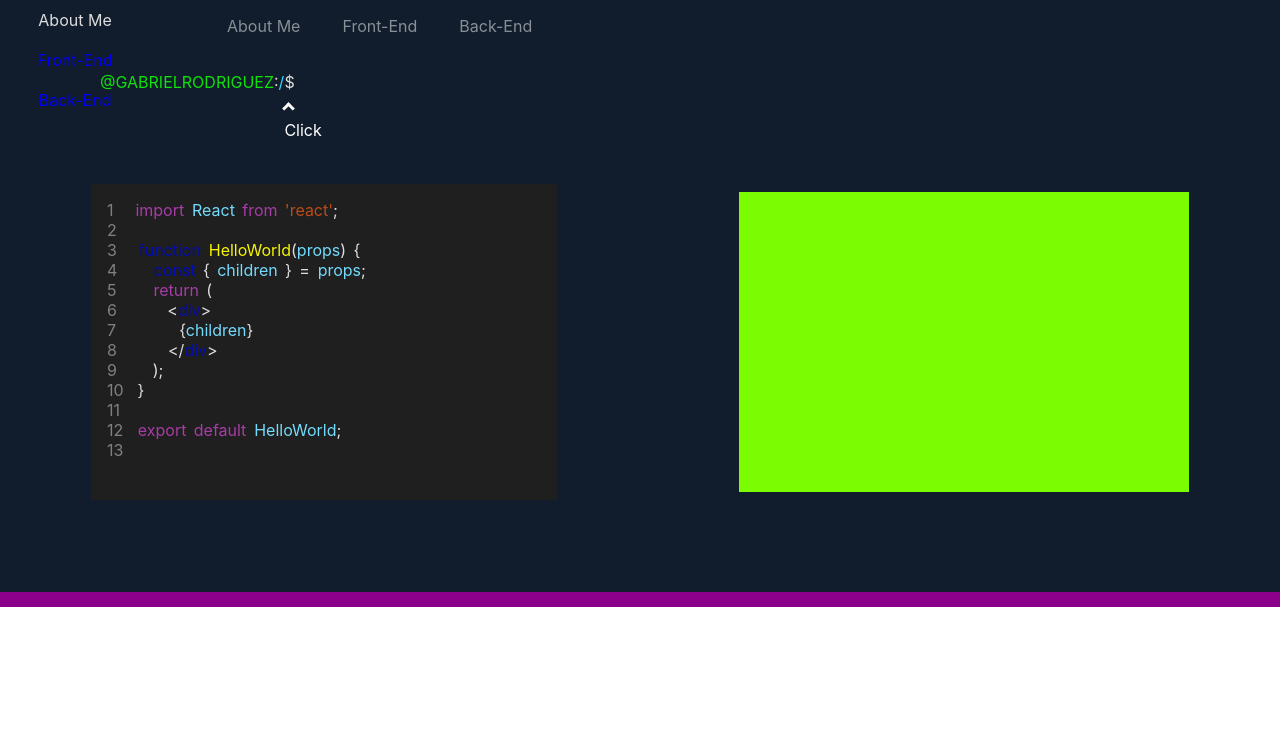
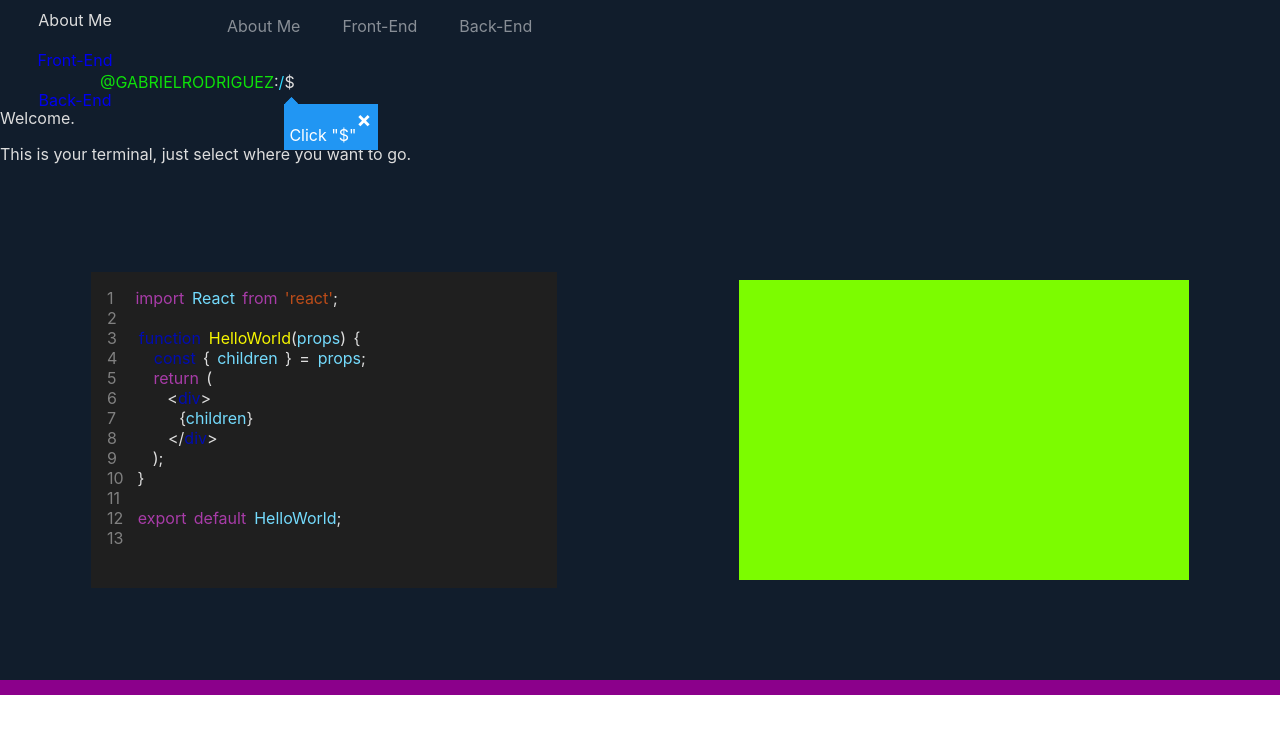
Before and after one commit to Gabrieldrc/my_page, a React (Create React App) app: page / in a window 1280 px wide. Shown: the top 734 px of the page. Built offline with nearby package versions, Linux system fonts and the light colour scheme.

Commit message:
AlertMessage added

```diff
--- a/src/App.js
+++ b/src/App.js
@@ -30,6 +30,10 @@ function App() {
               </div>
               <div className="content_box">
                 <TerminalPath />
+                <div>
+                  <p>Welcome.</p>
+                  <p>This is your terminal, just select where you want to go.</p>
+                </div>
                 <div className="screens_container">
                   <CodeScreen />
                   <div className="screen render_screen">
--- /dev/null
+++ b/src/components/AlertMessage/AlertMessage.js
@@ -0,0 +1,35 @@
+import React, { useState } from 'react';
+import style from './AlertMessage.style';
+
+function AlertMessage(props) {
+  const { children } = props;
+  const [color, setColor] = useState("white");
+  const [display, setDisplay] = useState("unset");
+  let styleCloseBtn = {
+    ...style.closebtn,
+    color: color,
+  };
+  let styleAlertDiv = {
+    ...style.alert,
+    display: display,
+  };
+  const changeXColor = () => {
+    setColor(color==="white" ? "black" : "white")
+  };
+  return(
+    <div style={styleAlertDiv}>
+      <i style={style.arrow}></i>
+      <span style={styleCloseBtn}
+        onMouseEnter={changeXColor}
+        onMouseLeave={changeXColor}
+        onClick={() => {
+          setDisplay("none");
+        }}
+        >&times;
+      </span>
+      <div style={style.message}>{children}</div>
+    </div>
+  );
+}
+
+export default AlertMessage;
--- /dev/null
+++ b/src/components/AlertMessage/AlertMessage.style.js
@@ -0,0 +1,40 @@
+let style = {
+  arrow:{
+    backgroundColor: "#2196F3",
+    border: "solid #2196F3",
+    borderWidth: "0 3px 3px 0",
+    padding: "3px",
+    transform: "rotate(-135deg)",
+    WebkitTransform: "rotate(-135deg)",
+    position: "absolute",
+    top: "-0.3rem",
+    left: "0.15rem",
+  },
+  alert: {
+    position: "absolute",
+    top: "2rem",
+    left: "0",
+    padding: "5px",
+    width: "max-content",
+    color: "white",
+    opacity: "1",
+    transition: "opacity 0.6s",
+    marginBottom: "15px",
+    backgroundColor: "#2196F3",
+  },
+  closebtn: {
+    marginRight: "2px",
+    fontWeight: "bold",
+    float: "right",
+    fontSize: "22px",
+    lineHeight: "20px",
+    cursor: "pointer",
+    transition: "0.3s",
+  },
+  message: {
+    display: "inline-block",
+    marginTop: "1rem",
+  },
+}
+
+export default style;
--- a/src/components/TerminalPath/TerminalPath.css
+++ b/src/components/TerminalPath/TerminalPath.css
@@ -8,27 +8,6 @@
   position: relative;
 }
 
-.arrow {
-  border: solid rgb(255, 252, 252);
-  border-width: 0 3px 3px 0;
-  display: inline-block;
-  padding: 3px;
+.terminal_path .start_symbol span{
+  cursor: pointer;
 }
-
-.up {
-  transform: rotate(-135deg);
-  -webkit-transform: rotate(-135deg);
-}
-
-.start_symbol .arrow {
-  position: absolute;
-  top: 2rem;
-  left: 0px;
-}
-
-.sign {
-  color: white;
-  position: absolute;
-  top: 3rem;
-  left: 0px;
-}
--- a/src/components/TerminalPath/TerminalPath.js
+++ b/src/components/TerminalPath/TerminalPath.js
@@ -1,6 +1,7 @@
 import React from 'react';
 import './TerminalPath.css';
 import { useLocation } from 'react-router-dom'
+import AlertMessage from '../AlertMessage/AlertMessage';
 
 function TerminalPath() {
   const location = useLocation();
@@ -8,11 +9,9 @@ function TerminalPath() {
     <div className="terminal_path">
       <span style={{color: "#0EE109"}}>@GABRIELRODRIGUEZ</span>:
       <span style={{color: "#2FDAFF"}}>{location.pathname}</span>
-      <div className="start_symbol">$
-        <div className="signboard">
-          <i className="arrow up"></i>
-          <span className="sign">Click</span>
-        </div>
+      <div className="start_symbol">
+        <span>$</span>
+        <AlertMessage>Click "$"</AlertMessage>
       </div>
     </div>
   );
```
Also changed, not shown: src/components/AlertMessage/AlertMessage.css (added).
